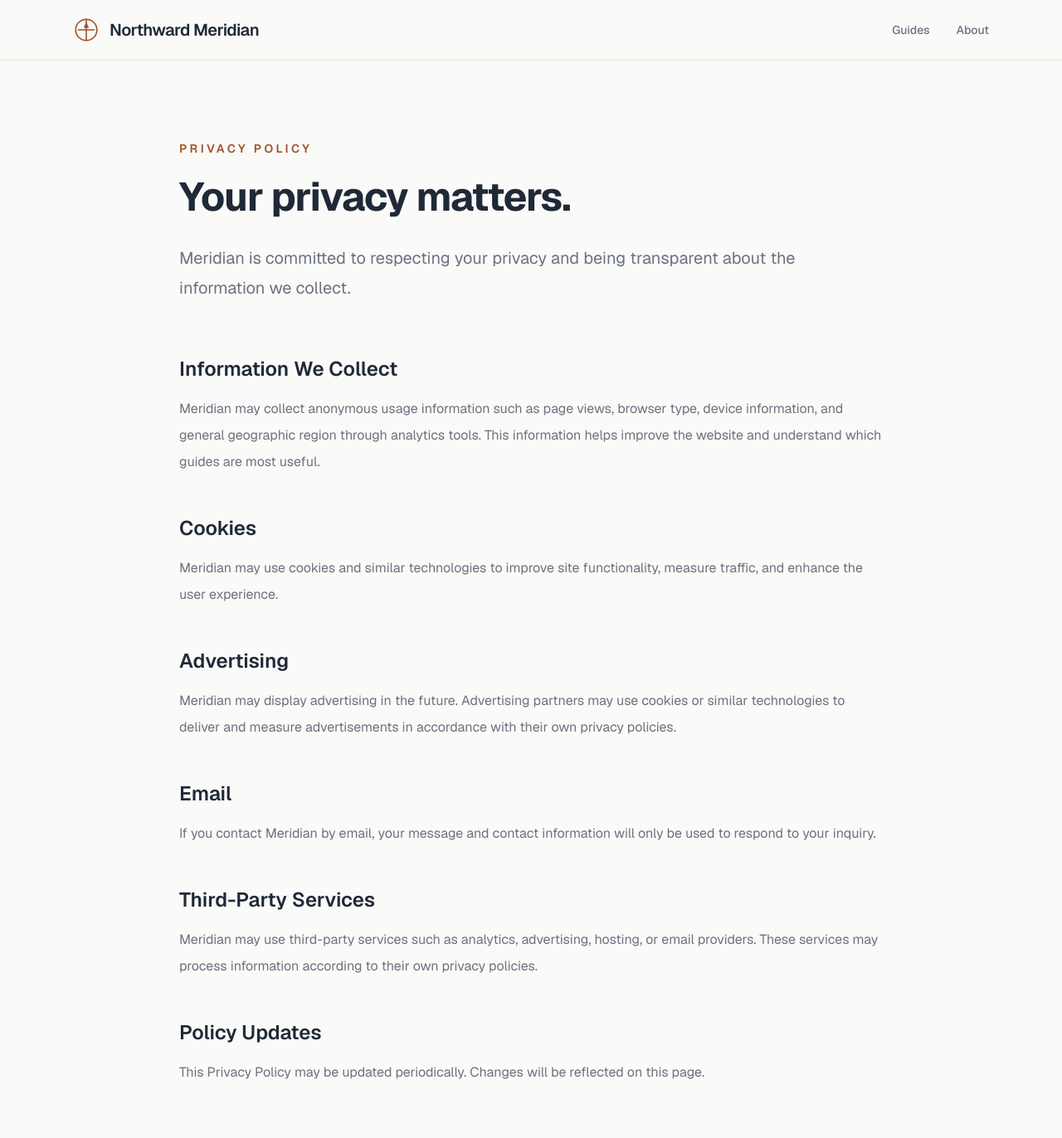
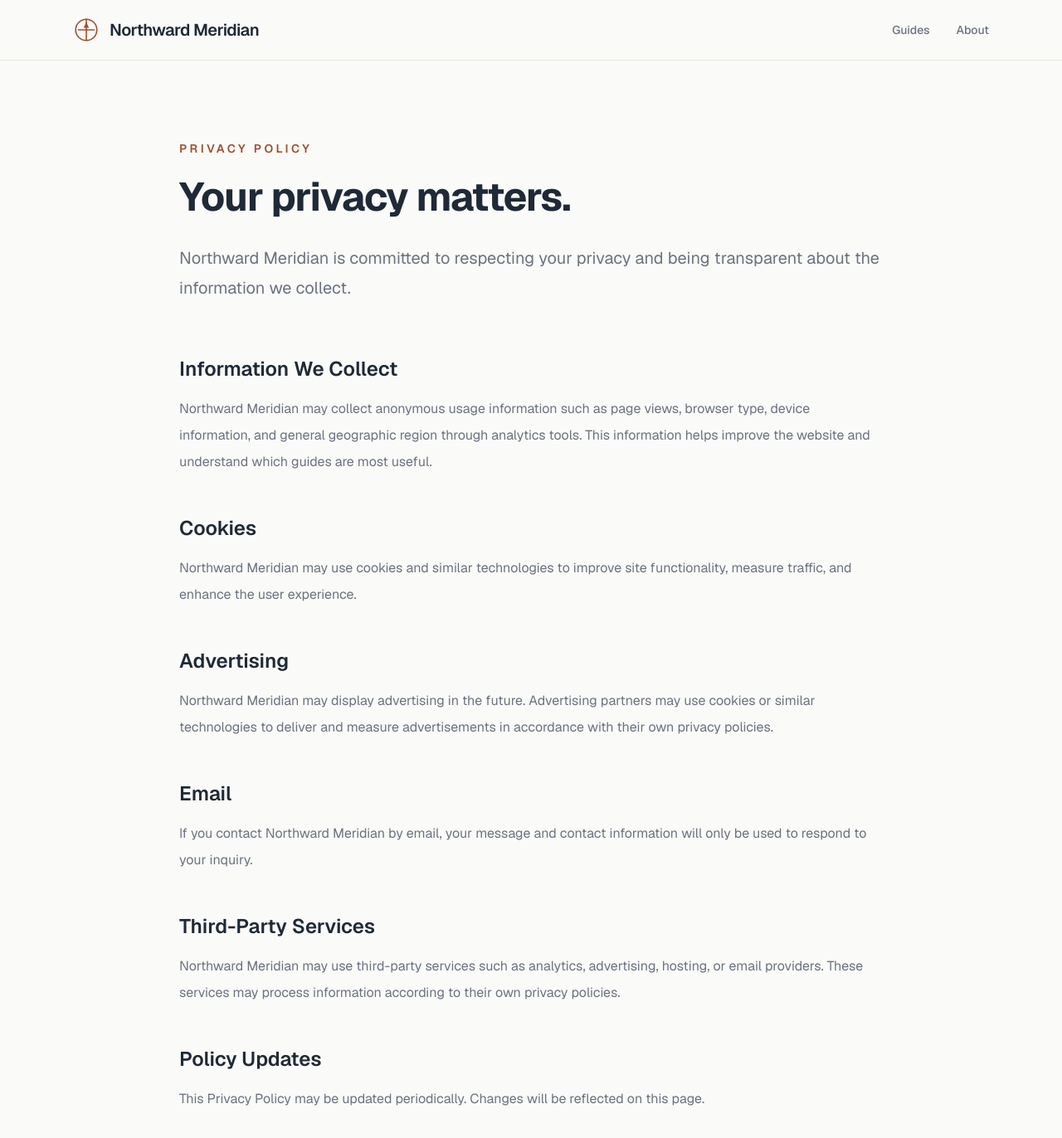
Before and after one commit to brandonkoehnke/northward-meridian, a Next.js app: page /privacy in a window 1280 px wide. Shown: the top 1372 px of the page at 83% size. Built offline with nearby package versions, Linux system fonts and the light colour scheme; no server answers.

Commit message:
feat: finalize MVP launch setup

```diff
--- a/app/about/page.tsx
+++ b/app/about/page.tsx
@@ -3,7 +3,7 @@ export default function AboutPage() {
     <main className="min-h-screen bg-[var(--background)] text-[var(--foreground)]">
       <section className="mx-auto max-w-4xl px-6 py-24">
         <p className="text-sm font-semibold uppercase tracking-[0.25em] text-[var(--accent)]">
-          About Meridian
+          About Northward Meridian
         </p>
 
         <h1 className="mt-6 text-5xl font-bold tracking-tight md:text-6xl">
@@ -11,7 +11,7 @@ export default function AboutPage() {
         </h1>
 
         <p className="mt-8 text-xl leading-9 text-[var(--muted)]">
-          Meridian exists to help people navigate complex decisions with
+          Northward Meridian exists to help people navigate complex decisions with
           practical guidance, thoughtful research, and useful tools.
         </p>
 
@@ -23,7 +23,7 @@ export default function AboutPage() {
 
             <p className="mt-4">
               Most people don’t need more information—they need better
-              frameworks for making decisions. Meridian is built around that
+              frameworks for making decisions. Northward Meridian is built around that
               idea.
             </p>
 
@@ -40,7 +40,7 @@ export default function AboutPage() {
             </h2>
 
             <p className="mt-4">
-              Meridian combines careful research, structured analysis, and
+              Northward Meridian combines careful research, structured analysis, and
               practical decision frameworks to produce guides that are clear,
               balanced, and actionable.
             </p>
@@ -72,7 +72,7 @@ export default function AboutPage() {
             </h2>
 
             <p className="mt-4">
-              Meridian is committed to publishing guides that respect your
+              Northward Meridian is committed to publishing guides that respect your
               time. We aim to provide recommendations early, explain the
               reasoning clearly, acknowledge uncertainty when it exists, and
               help you move forward with confidence.
--- a/app/contact/page.tsx
+++ b/app/contact/page.tsx
@@ -20,7 +20,7 @@ export default function ContactPage() {
           </h2>
 
           <p className="mt-4 text-lg">
-            hello@northwardmeridian.com
+            20koehnkeb@gmail.com
           </p>
 
           <p className="mt-8 leading-8 text-[var(--muted)]">
--- a/app/page.tsx
+++ b/app/page.tsx
@@ -19,10 +19,10 @@ export default function Home() {
         </p>
 
         <Link
-          href="/articles"
+          href="/guides"
           className="mt-12 rounded-full bg-[var(--accent)] px-8 py-4 text-white transition hover:bg-[var(--accent-hover)]"
         >
-          Explore Articles
+          Explore Guides
         </Link>
       </section>
 
--- a/app/privacy/page.tsx
+++ b/app/privacy/page.tsx
@@ -11,7 +11,7 @@ export default function PrivacyPage() {
         </h1>
 
         <p className="mt-8 text-xl leading-9 text-[var(--muted)]">
-          Meridian is committed to respecting your privacy and being transparent
+          Northward Meridian is committed to respecting your privacy and being transparent
           about the information we collect.
         </p>
 
@@ -21,7 +21,7 @@ export default function PrivacyPage() {
             <h2 className="text-2xl font-semibold">Information We Collect</h2>
 
             <p className="mt-4 leading-8 text-[var(--muted)]">
-              Meridian may collect anonymous usage information such as page
+              Northward Meridian may collect anonymous usage information such as page
               views, browser type, device information, and general geographic
               region through analytics tools. This information helps improve the
               website and understand which guides are most useful.
@@ -32,7 +32,7 @@ export default function PrivacyPage() {
             <h2 className="text-2xl font-semibold">Cookies</h2>
 
             <p className="mt-4 leading-8 text-[var(--muted)]">
-              Meridian may use cookies and similar technologies to improve site
+              Northward Meridian may use cookies and similar technologies to improve site
               functionality, measure traffic, and enhance the user experience.
             </p>
           </section>
@@ -41,7 +41,7 @@ export default function PrivacyPage() {
             <h2 className="text-2xl font-semibold">Advertising</h2>
 
             <p className="mt-4 leading-8 text-[var(--muted)]">
-              Meridian may display advertising in the future. Advertising
+              Northward Meridian may display advertising in the future. Advertising
               partners may use cookies or similar technologies to deliver and
               measure advertisements in accordance with their own privacy
               policies.
@@ -52,7 +52,7 @@ export default function PrivacyPage() {
             <h2 className="text-2xl font-semibold">Email</h2>
 
             <p className="mt-4 leading-8 text-[var(--muted)]">
-              If you contact Meridian by email, your message and contact
+              If you contact Northward Meridian by email, your message and contact
               information will only be used to respond to your inquiry.
             </p>
           </section>
@@ -61,7 +61,7 @@ export default function PrivacyPage() {
             <h2 className="text-2xl font-semibold">Third-Party Services</h2>
 
             <p className="mt-4 leading-8 text-[var(--muted)]">
-              Meridian may use third-party services such as analytics,
+              Northward Meridian may use third-party services such as analytics,
               advertising, hosting, or email providers. These services may
               process information according to their own privacy policies.
             </p>
--- a/app/terms/page.tsx
+++ b/app/terms/page.tsx
@@ -11,7 +11,7 @@ export default function TermsPage() {
                 </h1>
 
                 <p className="mt-8 text-xl leading-9 text-[var(--muted)]">
-                    By using Meridian, you agree to the following terms.
+                    By using Northward Meridian, you agree to the following terms.
                 </p>
 
                 <div className="mt-16 space-y-12">
@@ -22,7 +22,7 @@ export default function TermsPage() {
                         </h2>
 
                         <p className="mt-4 leading-8 text-[var(--muted)]">
-                            Meridian publishes educational information intended to help
+                            Northward Meridian publishes educational information intended to help
                             readers better understand topics and evaluate decisions.
                         </p>
                     </section>
@@ -33,7 +33,7 @@ export default function TermsPage() {
                         </h2>
 
                         <p className="mt-4 leading-8 text-[var(--muted)]">
-                            Information published on Meridian should not be considered
+                            Information published on Northward Meridian should not be considered
                             individualized financial, legal, tax, accounting, investment, or
                             professional advice. Decisions should be made based on your own
                             circumstances and, when appropriate, in consultation with a
@@ -47,7 +47,7 @@ export default function TermsPage() {
                         </h2>
 
                         <p className="mt-4 leading-8 text-[var(--muted)]">
-                            Meridian strives to provide accurate and current information.
+                            Northward Meridian strives to provide accurate and current information.
                             However, regulations, pricing, products, benefits, and policies
                             change over time. No guarantee is made regarding completeness,
                             accuracy, or timeliness.
@@ -60,8 +60,8 @@ export default function TermsPage() {
                         </h2>
 
                         <p className="mt-4 leading-8 text-[var(--muted)]">
-                            Meridian may link to third-party websites for reference or
-                            convenience. Meridian is not responsible for the content,
+                            Northward Meridian may link to third-party websites for reference or
+                            convenience. Northward Meridian is not responsible for the content,
                             policies, or practices of external websites.
                         </p>
                     </section>
@@ -73,7 +73,7 @@ export default function TermsPage() {
 
                         <p className="mt-4 leading-8 text-[var(--muted)]">
                             Unless otherwise noted, all original content published by
-                            Northward Meridian is protected by copyright. Permission is
+                            Northward Northward Meridian is protected by copyright. Permission is
                             required before reproducing or republishing substantial portions
                             of the content.
                         </p>
@@ -88,7 +88,7 @@ export default function TermsPage() {
                         </div>
 
                         <p className="mt-8 text-lg leading-8 text-[var(--foreground)]">
-                            Meridian provides educational information designed to help readers
+                            Northward Meridian provides educational information designed to help readers
                             understand options, evaluate tradeoffs, and make informed decisions.
                         </p>
 
```
Also changed, not shown: 1 other file (tests, documents, lock files or other folders).
